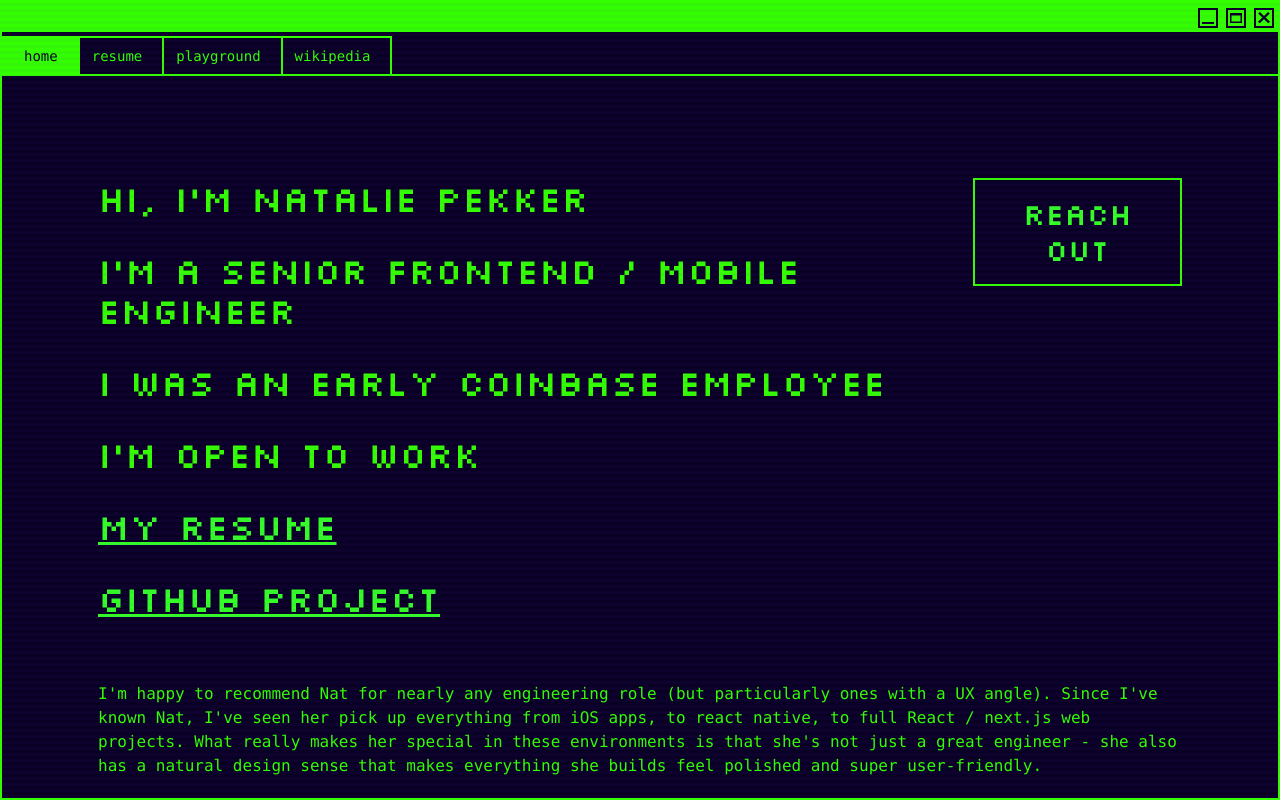
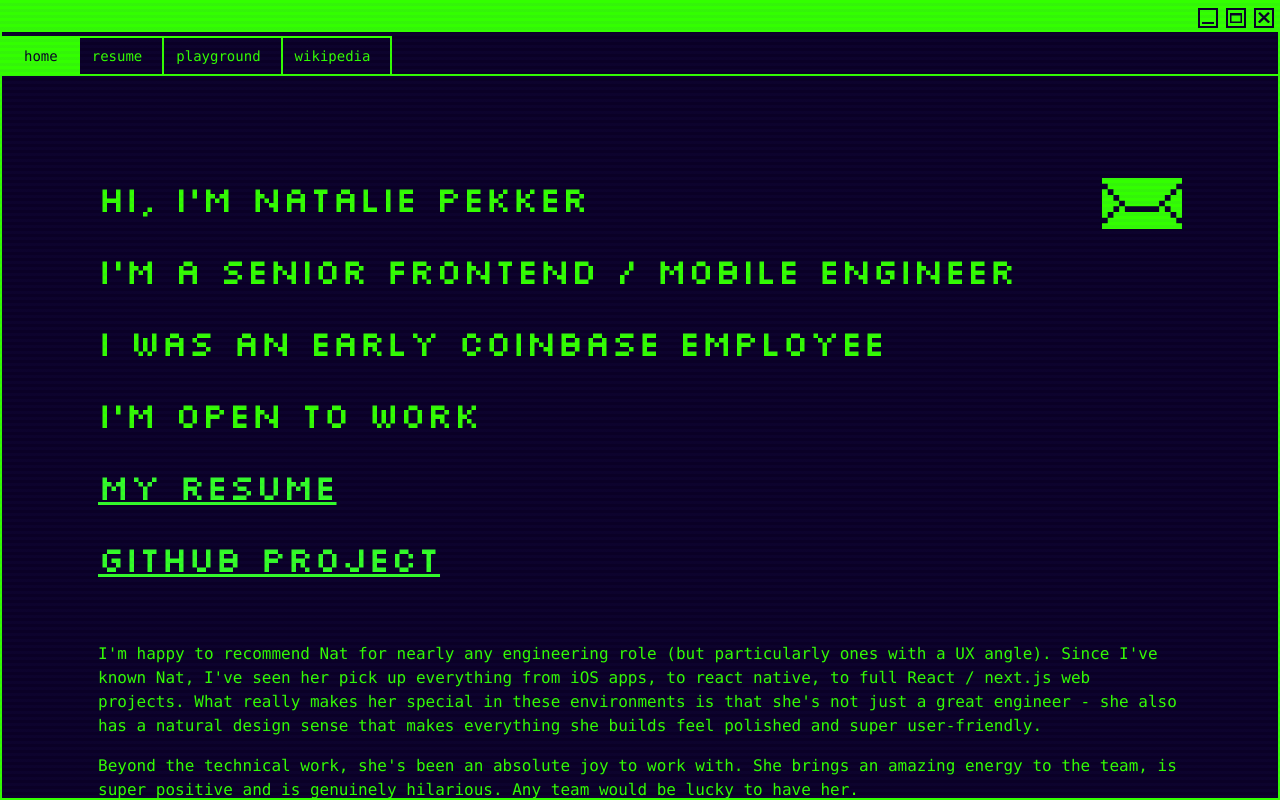
Before and after one commit to npek/im-nat, a Next.js app: page / in a window 1280 px wide. Built offline with nearby package versions, Linux system fonts and the light colour scheme.

Commit message:
change email button

```diff
--- a/src/app/components/PopUp.tsx
+++ b/src/app/components/PopUp.tsx
@@ -126,7 +126,12 @@ const PopUp = ({ title, children }: PopUpProps) => {
             onClick={closePopUp}
             hidden={isSmallScreen}
           >
-            <Image src="/icons/exit.svg" alt="close pop up icon" />
+            <Image
+              src="/icons/exit.svg"
+              alt="close pop up icon"
+              width={12}
+              height={12}
+            />
           </div>
         </div>
       </div>
--- a/src/app/page.tsx
+++ b/src/app/page.tsx
@@ -3,6 +3,7 @@ import DisplayLabel from "./components/DisplayLabel";
 import DisplayLink from "./components/DisplayLink";
 import { usePopUp } from "./hooks/usePopUp";
 import EmailForm from "./components/EmailForm";
+import Image from "next/image";
 
 export default function Home() {
   const { showPopUp } = usePopUp();
@@ -29,13 +30,13 @@ export default function Home() {
           </div>
         </div>
         <div className="flex flex-col space-y-8 sm:items-end items-start">
-          <button
-            className="font-silkscreen text-3xl p-4 border-2 border-default"
-            onClick={() => showPopUp(<EmailForm />, "email")}
-          >
-            <label className="glitch" data-text="Reach out">
-              Reach out
-            </label>
+          <button onClick={() => showPopUp(<EmailForm />, "email")}>
+            <Image
+              src="/icons/envelope.svg"
+              width={80}
+              height={80}
+              alt={"envelope"}
+            />
           </button>
         </div>
       </div>
```
Also changed, not shown: public/icons/envelope.svg (added).
